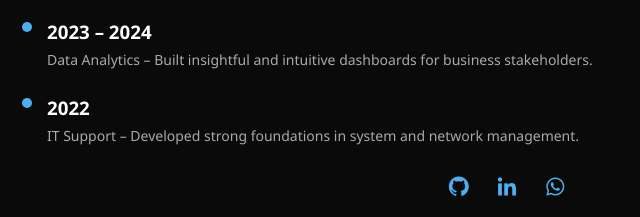
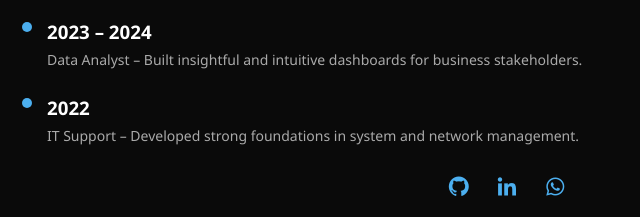
Before and after one commit to Kwame842/Portfolio, a plain HTML site: page about.html in a window 1280 px wide. Shown: the part 1063-1280 px from the top of the page, 133-773 px from the left. Drawn offline with nearby package versions, Linux system fonts and the light colour scheme.

Commit message:
Refactor and Update about.html my journey section

```diff
--- a/about.html
+++ b/about.html
@@ -174,7 +174,7 @@
       </div>
       <div class="timeline-item">
         <h3>2023 – 2024</h3>
-        <span>Data Analytics – Built insightful and intuitive dashboards for business stakeholders.</span>
+        <span>Data Analyst – Built insightful and intuitive dashboards for business stakeholders.</span>
       </div>
       <div class="timeline-item">
         <h3>2022</h3>
```
